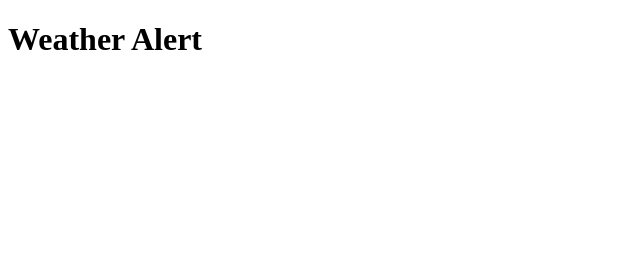
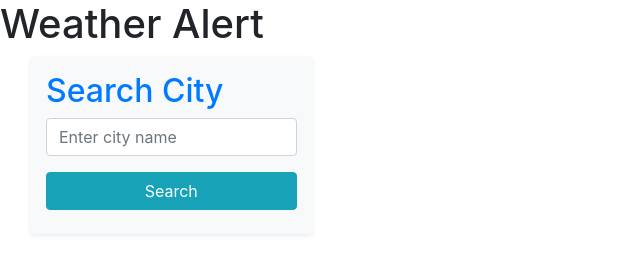
Before and after one commit to wilsacker/Week-6-Challenge, a plain HTML site: page index.html in a window 1280 px wide. Shown: the whole page, without its empty margins (0-640 px from the left). Drawn offline with nearby package versions, Linux system fonts and the light colour scheme.

Commit message:
html, adding search form

```diff
--- a/index.html
+++ b/index.html
@@ -4,15 +4,32 @@
     <meta charset="UTF-8" />
     <meta name="viewport" content="width=device-width, initial-scale=1.0" />
     <meta http-equiv="X-UA-Compatible" content="ie=edge" />
+    <link href="https://stackpath.bootstrapcdn.com/bootstrap/4.5.2/css/bootstrap.min.css" rel="stylesheet">
     <link rel="stylesheet" href="./assets/css/styles.css" />
     <title>Weather Dashboard</title>
 </head>
 <body>
-
     <header>
         <h1>Weather Alert</h1>
     </header>
 
+    <div class="container-fluid">
+        <aside class="col-lg-3 col-md-4 col-sm-6 pb-3">
+            <div class="bg-light p-3 rounded shadow-sm">
+                <h2 class="text-primary">Search City</h2>
+                <form id="search-form" class="mb-2">
+                    <div class="form-group">
+                        <label for="search-input" class="sr-only">City Name</label> <!-- Accessible label -->
+                        <input id="search-input" class="form-control" type="text" placeholder="Enter city name">
+                    </div>
+                    <button type="submit" class="btn btn-info btn-block">
+                        <i class="fas fa-search"></i> Search <!-- Optional icon -->
+                    </button>
+                </form>
+            </div>
+        </aside>
+    </div>
+
     <script src="./assets/js/script.js"></script> <!-- Link to external JS -->
 </body>
 </html>
```
Also changed, not shown: assets/js/script.js (line endings or trailing spaces).
